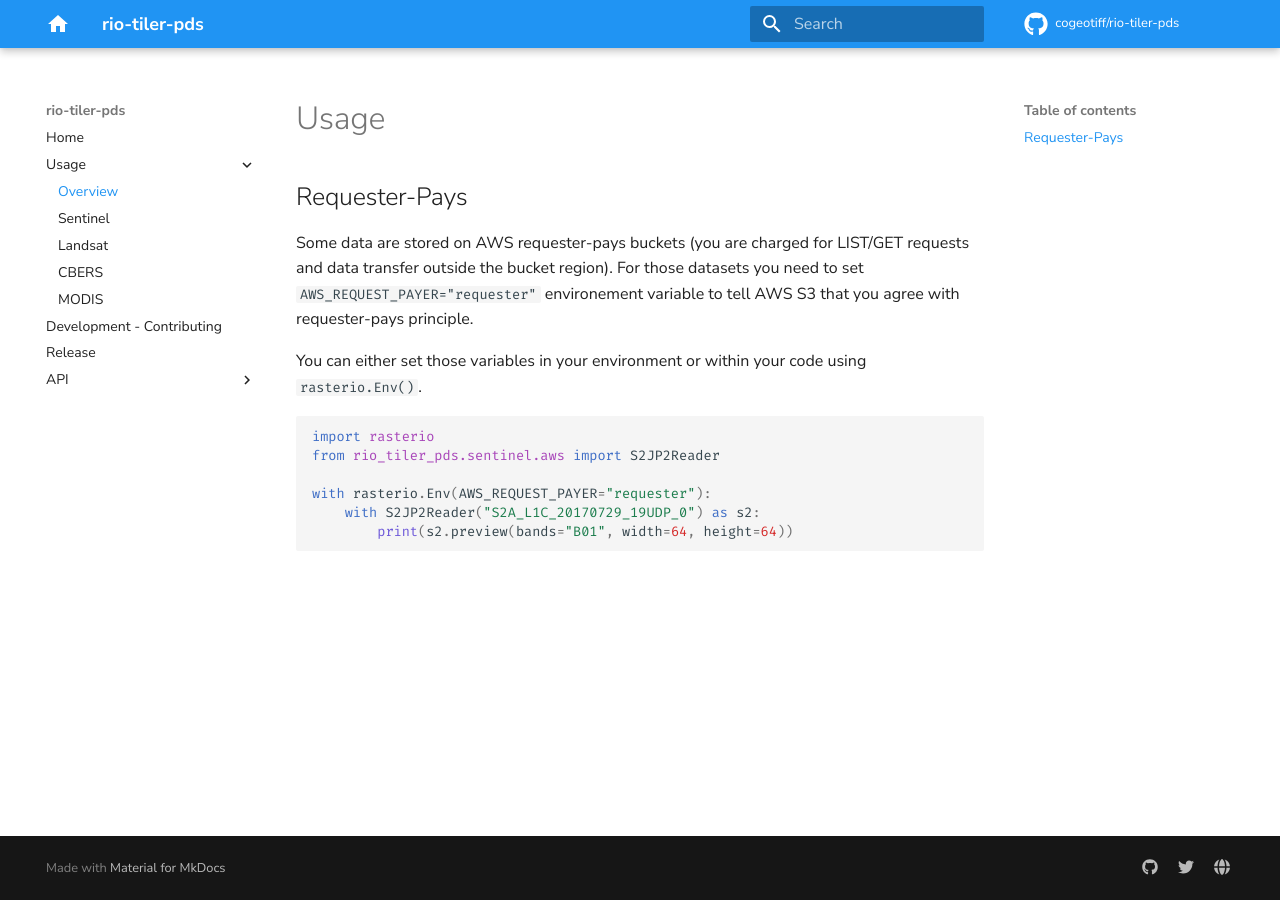
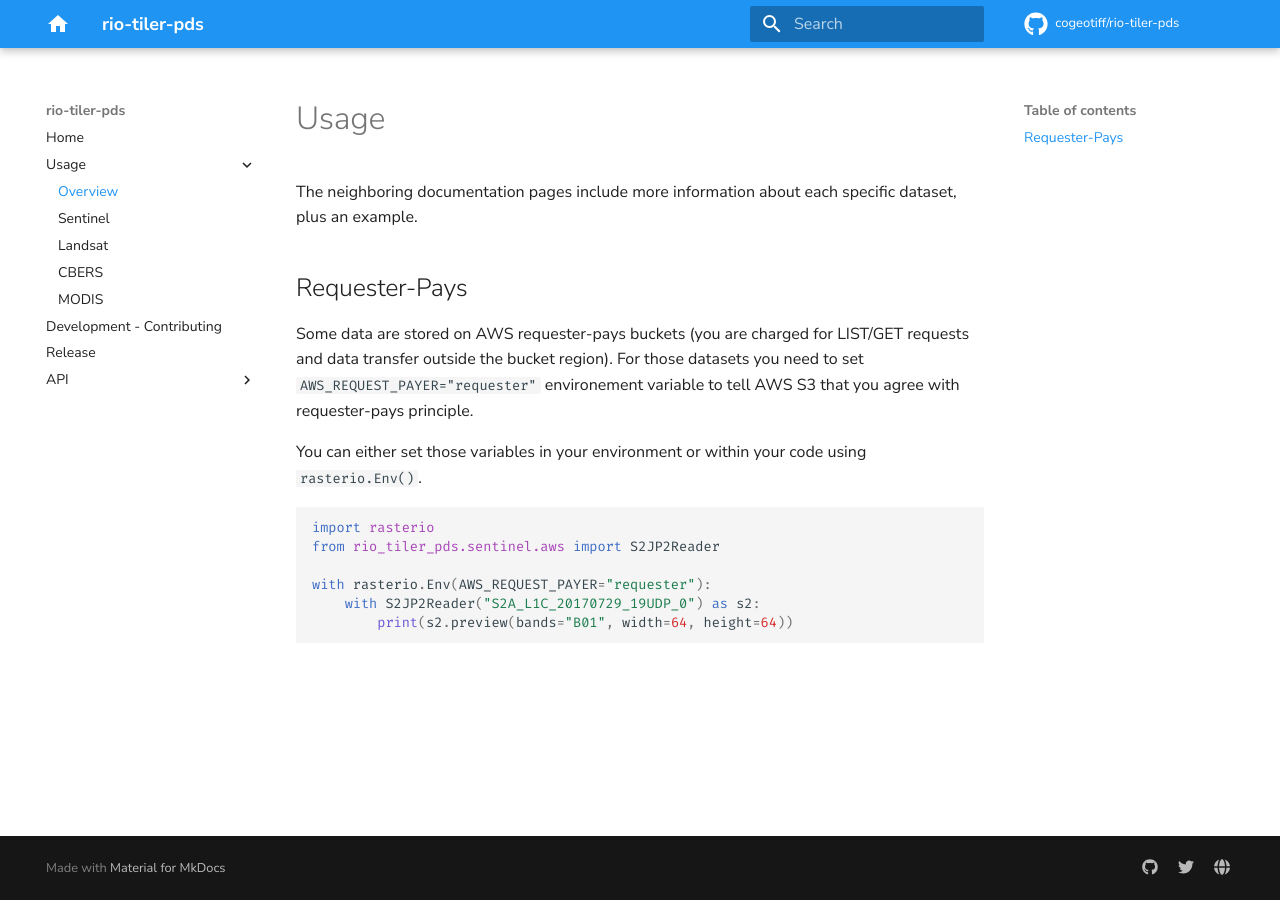
Before and after one commit to cogeotiff/rio-tiler-pds, an MkDocs documentation site: the page built from docs/usage/overview.md, in a window 1280 px wide. Built offline with MkDocs 1.6.1 and Material for MkDocs 9.7.7, drawn with Linux system fonts in a browser that asks for light colours; comment, search, counter and statistics services are not loaded.

Commit message:
Add line

```diff
--- a/docs/usage/overview.md
+++ b/docs/usage/overview.md
@@ -1,4 +1,6 @@
 # Usage
+
+The neighboring documentation pages include more information about each specific dataset, plus an example.
 
 ## Requester-Pays
 
```
